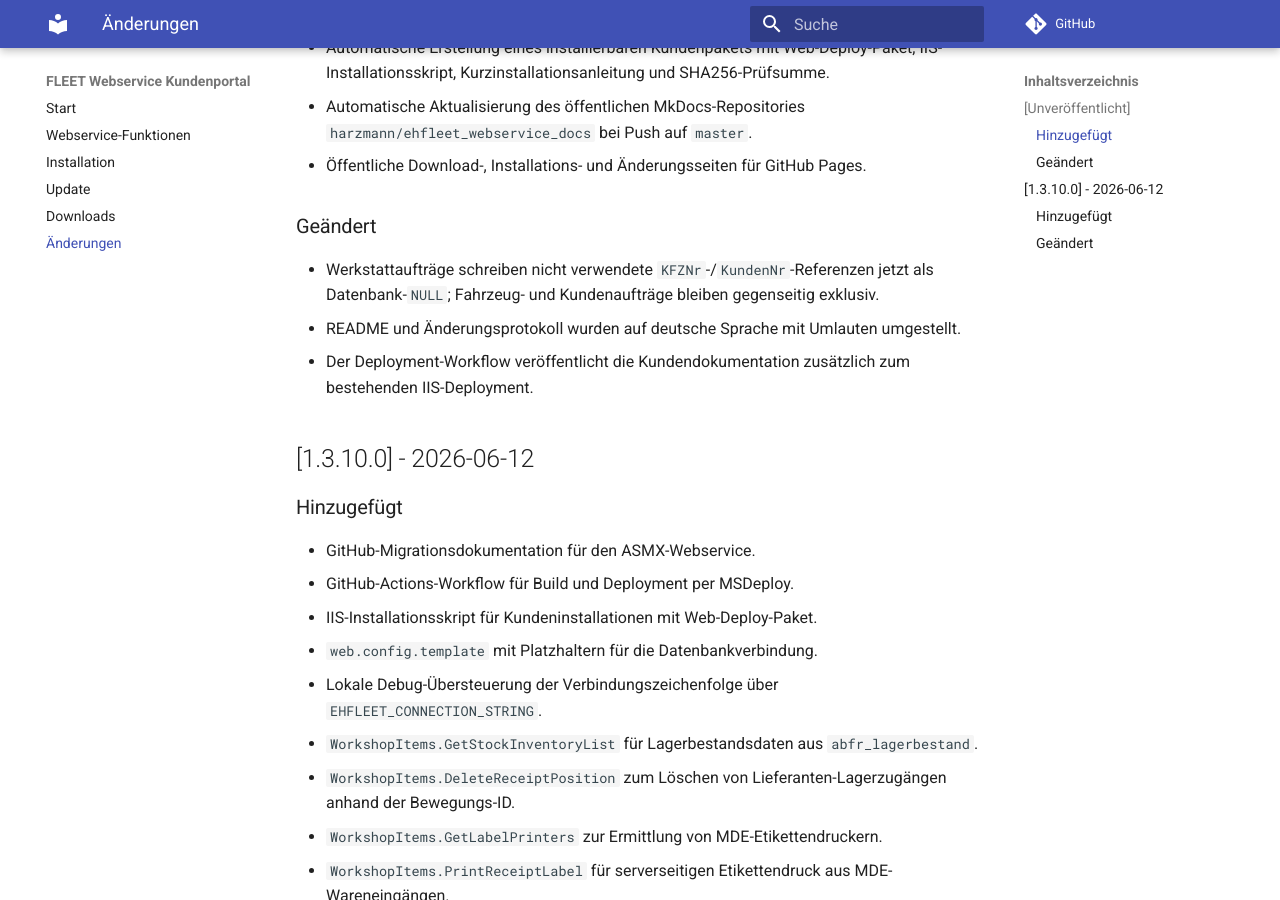
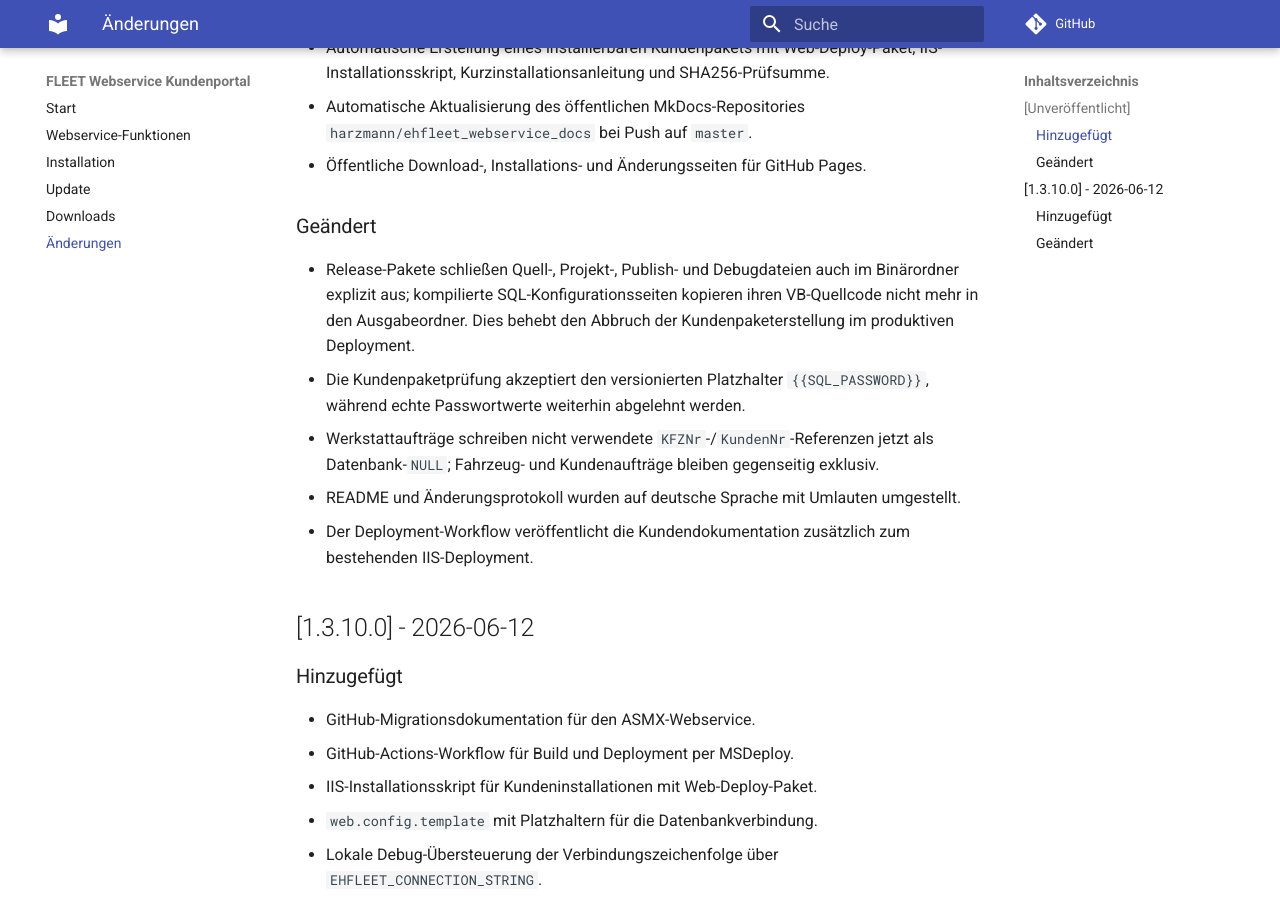
Before and after one commit to harzmann/fleet_webservice_doc, an MkDocs documentation site: the page built from docs/changelog.md, in a window 1280 px wide and 900 px high, scrolled down 637 px. Built offline with MkDocs 1.6.1 and Material for MkDocs 9.7.7, drawn with Linux system fonts in a browser that asks for light colours; comment, search, counter and statistics services are not loaded.

Commit message:
Dokumentiere Korrektur der Release-Paketierung

```diff
--- a/docs/changelog.md
+++ b/docs/changelog.md
@@ -19,6 +19,8 @@ Das Format orientiert sich an Keep a Changelog. Die Versionierung folgt der vorh
 
 ### Geändert
 
+- Release-Pakete schließen Quell-, Projekt-, Publish- und Debugdateien auch im Binärordner explizit aus; kompilierte SQL-Konfigurationsseiten kopieren ihren VB-Quellcode nicht mehr in den Ausgabeordner. Dies behebt den Abbruch der Kundenpaketerstellung im produktiven Deployment.
+- Die Kundenpaketprüfung akzeptiert den versionierten Platzhalter `{{SQL_PASSWORD}}`, während echte Passwortwerte weiterhin abgelehnt werden.
 - Werkstattaufträge schreiben nicht verwendete `KFZNr`-/`KundenNr`-Referenzen jetzt als Datenbank-`NULL`; Fahrzeug- und Kundenaufträge bleiben gegenseitig exklusiv.
 - README und Änderungsprotokoll wurden auf deutsche Sprache mit Umlauten umgestellt.
 - Der Deployment-Workflow veröffentlicht die Kundendokumentation zusätzlich zum bestehenden IIS-Deployment.
```
Also changed, not shown: docs/download.md (+1 -1 lines), 2 other files.
